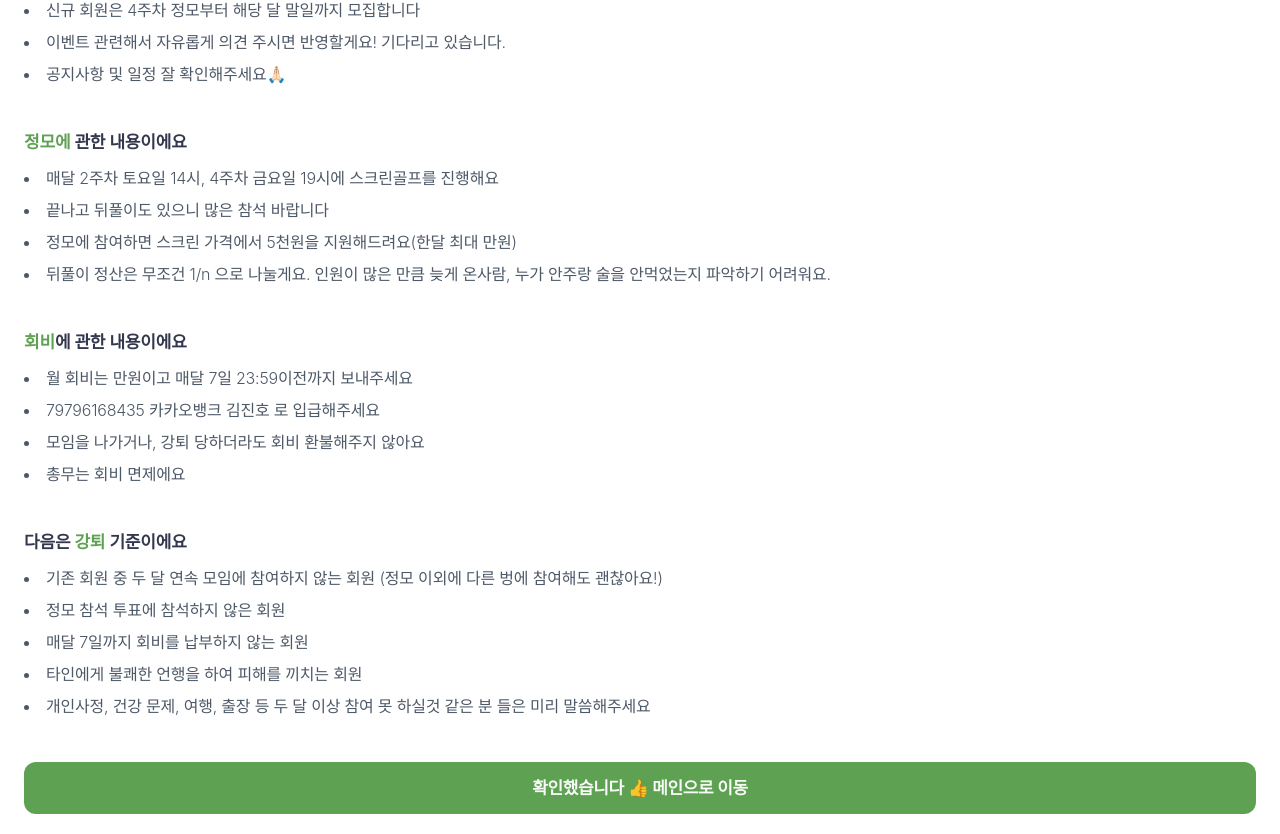
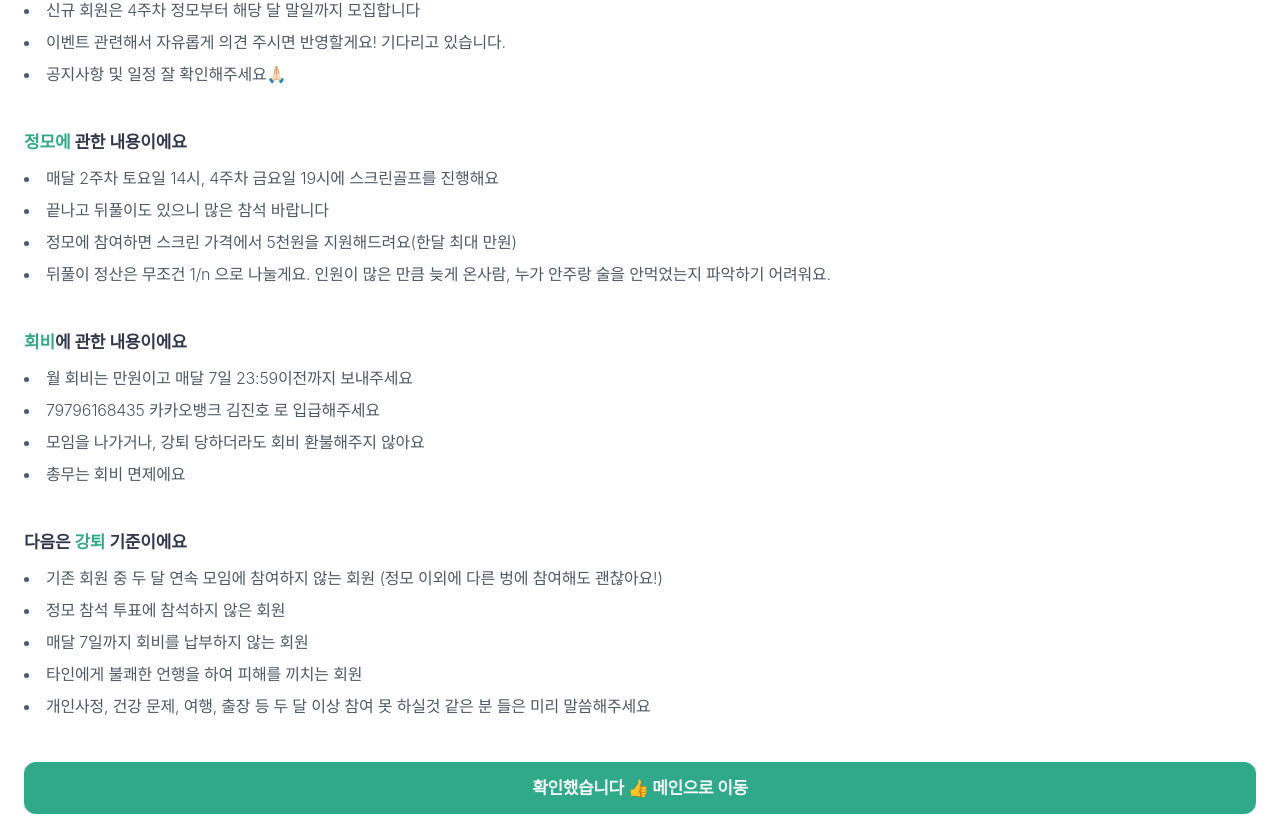
Before and after one commit to jinokiim/goldmoon, a Next.js app: page /main/notice in a window 1280 px wide. Shown: the part 290-1124 px from the top of the page. Built offline with nearby package versions, Linux system fonts and the light colour scheme.

Commit message:
change main color

```diff
--- a/src/components/common/Styled.tsx
+++ b/src/components/common/Styled.tsx
@@ -9,7 +9,7 @@ export const StyledButton = styled((props: ButtonProps) => (
   fontSize: '17px',
   lineHeight: '27px',
   letterSpacing: '-0.4px',
-  backgroundColor: COLORS.secondary500
+  backgroundColor: COLORS.secondary700
 });
 
 export const BorderLinearProgress = styled(LinearProgress)(({}) => ({
@@ -20,7 +20,7 @@ export const BorderLinearProgress = styled(LinearProgress)(({}) => ({
   },
   [`& .${linearProgressClasses.bar}`]: {
     borderRadius: 2,
-    backgroundColor: COLORS.secondary500,
+    backgroundColor: COLORS.secondary700,
     animation: 'linear-translate 1s linear',
     '@keyframes linear-translate': {
       from: {
@@ -43,7 +43,7 @@ export const CustomToggleButton = styled(ToggleButton)({
   borderRadius: '20px !important',
   '&.Mui-selected, &.Mui-selected:hover': {
     color: 'rgba(255, 255, 255, 0.95)',
-    background: COLORS.secondary500,
+    background: COLORS.secondary700,
     border: 0
   }
 });
--- a/src/pages/main/attendance/index.tsx
+++ b/src/pages/main/attendance/index.tsx
@@ -87,7 +87,7 @@ const IndexPage = function () {
             ?.map((item, index) => (
               <Box key={index} sx={{ px: 2.5 }}>
                 <Typography variant="h4">
-                  <Box component="span" sx={{ color: COLORS.secondary500 }}>
+                  <Box component="span" sx={{ color: COLORS.secondary700 }}>
                     {item.name}
                   </Box>
                   님의 출석 & 회비 납부 현황이에요
--- a/src/pages/main/financial/history/index.tsx
+++ b/src/pages/main/financial/history/index.tsx
@@ -66,7 +66,7 @@ const IndexPage = function () {
                           sx={{
                             fontWeight: item.condition === 'income' ? 600 : 400,
                             color:
-                              item.condition === 'income' ? COLORS.secondary500 : COLORS.text900
+                              item.condition === 'income' ? COLORS.secondary700 : COLORS.text900
                           }}
                         >
                           {item.condition === 'spending' && '-'}
--- a/src/pages/main/index.tsx
+++ b/src/pages/main/index.tsx
@@ -187,7 +187,7 @@ const IndexPage = function () {
 
               <Typography
                 variant="h2"
-                color={COLORS.secondary500}
+                color={COLORS.secondary700}
                 sx={{
                   background: COLORS.white,
                   height: '38px',
--- a/src/pages/main/members/index.tsx
+++ b/src/pages/main/members/index.tsx
@@ -85,7 +85,7 @@ const IndexPage = function () {
                 </Typography>
                 <Typography variant="h5">
                   골드문 멤버는{' '}
-                  <Box component="span" color={COLORS.secondary500}>
+                  <Box component="span" color={COLORS.secondary700}>
                     {members.length}
                   </Box>
                   명 이에요
--- a/src/pages/main/notice/index.tsx
+++ b/src/pages/main/notice/index.tsx
@@ -73,7 +73,7 @@ const MainNotice = () => {
       <Box sx={{ mt: 2, mb: 5.5 }}>
         <Box sx={{ mb: 1.5 }}>
           <Typography variant="h6" fontWeight="700">
-            <Box component="span" sx={{ color: COLORS.secondary500, fontWeight: 900 }}>
+            <Box component="span" sx={{ color: COLORS.secondary700, fontWeight: 900 }}>
               규칙
             </Box>
             에 대해 알려드려요
@@ -122,7 +122,7 @@ const MainNotice = () => {
       <Box sx={{ mt: 2, mb: 5.5 }}>
         <Box sx={{ mb: 1.5 }}>
           <Typography variant="h6">
-            <Box component="span" sx={{ color: COLORS.secondary500, fontWeight: 900 }}>
+            <Box component="span" sx={{ color: COLORS.secondary700, fontWeight: 900 }}>
               정모에
             </Box>{' '}
             관한 내용이에요
@@ -156,7 +156,7 @@ const MainNotice = () => {
       <Box sx={{ mt: 2, mb: 5.5 }}>
         <Box sx={{ mb: 1.5 }}>
           <Typography variant="h6">
-            <Box component="span" sx={{ color: COLORS.secondary500, fontWeight: 900 }}>
+            <Box component="span" sx={{ color: COLORS.secondary700, fontWeight: 900 }}>
               회비
             </Box>
             에 관한 내용이에요
@@ -190,7 +190,7 @@ const MainNotice = () => {
         <Box sx={{ mb: 1.5 }}>
           <Typography variant="h6">
             다음은{' '}
-            <Box component="span" sx={{ color: COLORS.secondary500, fontWeight: 900 }}>
+            <Box component="span" sx={{ color: COLORS.secondary700, fontWeight: 900 }}>
               강퇴
             </Box>{' '}
             기준이에요
--- a/src/theme/overrides/Button.ts
+++ b/src/theme/overrides/Button.ts
@@ -49,7 +49,7 @@ export default function Button() {
           props: { variant: 'contained', size: 'large', color: 'primary' },
           style: {
             padding: '12.5px 22px',
-            backgroundColor: COLORS.secondary500,
+            backgroundColor: COLORS.secondary700,
             color: COLORS.primaryContrast,
             borderRadius: 12,
             fontWeight: typography.buttonLarge.fontWeight,
@@ -57,7 +57,7 @@ export default function Button() {
             lineHeight: typography.buttonLarge.lineHeight,
             letterSpacing: typography.buttonLarge.letterSpacing,
             '&:hover': {
-              backgroundColor: COLORS.secondary500
+              backgroundColor: COLORS.secondary700
             },
             '&:active': {
               background: COLORS.primaryContainedHoverBackground
@@ -81,7 +81,7 @@ export default function Button() {
             lineHeight: typography.buttonMedium.lineHeight,
             letterSpacing: typography.buttonMedium.letterSpacing,
             '&:hover': {
-              backgroundColor: COLORS.secondary500
+              backgroundColor: COLORS.secondary700
             },
             '&:active': {
               background: COLORS.primaryContainedHoverBackground
@@ -105,7 +105,7 @@ export default function Button() {
             lineHeight: typography.buttonSmall.lineHeight,
             letterSpacing: typography.buttonSmall.letterSpacing,
             '&:hover': {
-              backgroundColor: COLORS.secondary500
+              backgroundColor: COLORS.secondary700
             },
             '&:active': {
               background: COLORS.primaryContainedHoverBackground
@@ -423,7 +423,7 @@ export default function Button() {
             padding: '12.5px 22px',
             border: '1px solid rgba(58, 209, 169, 0.5)',
             backgroundColor: 'transparent',
-            color: COLORS.secondary500,
+            color: COLORS.secondary700,
             borderRadius: 12,
             fontWeight: typography.buttonLarge.fontWeight,
             fontSize: typography.buttonLarge.fontSize,
@@ -451,7 +451,7 @@ export default function Button() {
             padding: '6px 16px',
             border: '1px solid rgba(58, 209, 169, 0.5)',
             backgroundColor: 'transparent',
-            color: COLORS.secondary500,
+            color: COLORS.secondary700,
             borderRadius: 8,
             fontWeight: typography.buttonMedium.fontWeight,
             fontSize: typography.buttonMedium.fontSize,
@@ -479,7 +479,7 @@ export default function Button() {
             padding: '5px 12px',
             border: '1px solid rgba(58, 209, 169, 0.5)',
             backgroundColor: 'transparent',
-            color: COLORS.secondary500,
+            color: COLORS.secondary700,
             borderRadius: 6,
             fontWeight: typography.buttonSmall.fontWeight,
             fontSize: typography.buttonSmall.fontSize,
@@ -662,7 +662,7 @@ export default function Button() {
           style: {
             padding: '12.5px 22px',
             backgroundColor: 'transparent',
-            color: COLORS.secondary500,
+            color: COLORS.secondary700,
             borderRadius: 12,
             fontWeight: typography.buttonLarge.fontWeight,
             fontSize: typography.buttonLarge.fontSize,
@@ -686,7 +686,7 @@ export default function Button() {
           style: {
             padding: '6px 16px',
             backgroundColor: 'transparent',
-            color: COLORS.secondary500,
+            color: COLORS.secondary700,
             borderRadius: 8,
             fontWeight: typography.buttonMedium.fontWeight,
             fontSize: typography.buttonMedium.fontSize,
@@ -710,7 +710,7 @@ export default function Button() {
           style: {
             padding: '5px 12px',
             backgroundColor: 'transparent',
-            color: COLORS.secondary500,
+            color: COLORS.secondary700,
             borderRadius: 6,
             fontWeight: typography.buttonSmall.fontWeight,
             fontSize: typography.buttonSmall.fontSize,
--- a/src/theme/palette.ts
+++ b/src/theme/palette.ts
@@ -130,7 +130,7 @@ export const COLORS = {
   // gradient: 'linear-gradient(134.03deg, #2E9BFF 0.4%, #3AD1A9 103.19%)'
   primaryOutlinedRestingBorder: 'rgba(46, 155, 255, 0.5)',
   primaryOutlinedHoverBackground: 'rgba(235, 245, 255, 1)',
-  primaryContainedHoverBackground: `linear-gradient(0deg, rgba(0, 0, 0, 0.3), rgba(0, 0, 0, 0.3)), #2E9BFF`,
+  primaryContainedHoverBackground: `linear-gradient(0deg, rgba(0, 0, 0, 0.3), rgba(0, 0, 0, 0.3)), #2FA989`,
   // ------------------------------------------ SECONDARY ------------------------------------------
   secondary50: '#EFFBF8',
   secondary400: '#40E6BA',
```
Also changed, not shown: src/pages/main/organize/index.tsx (+8 -6 lines).
